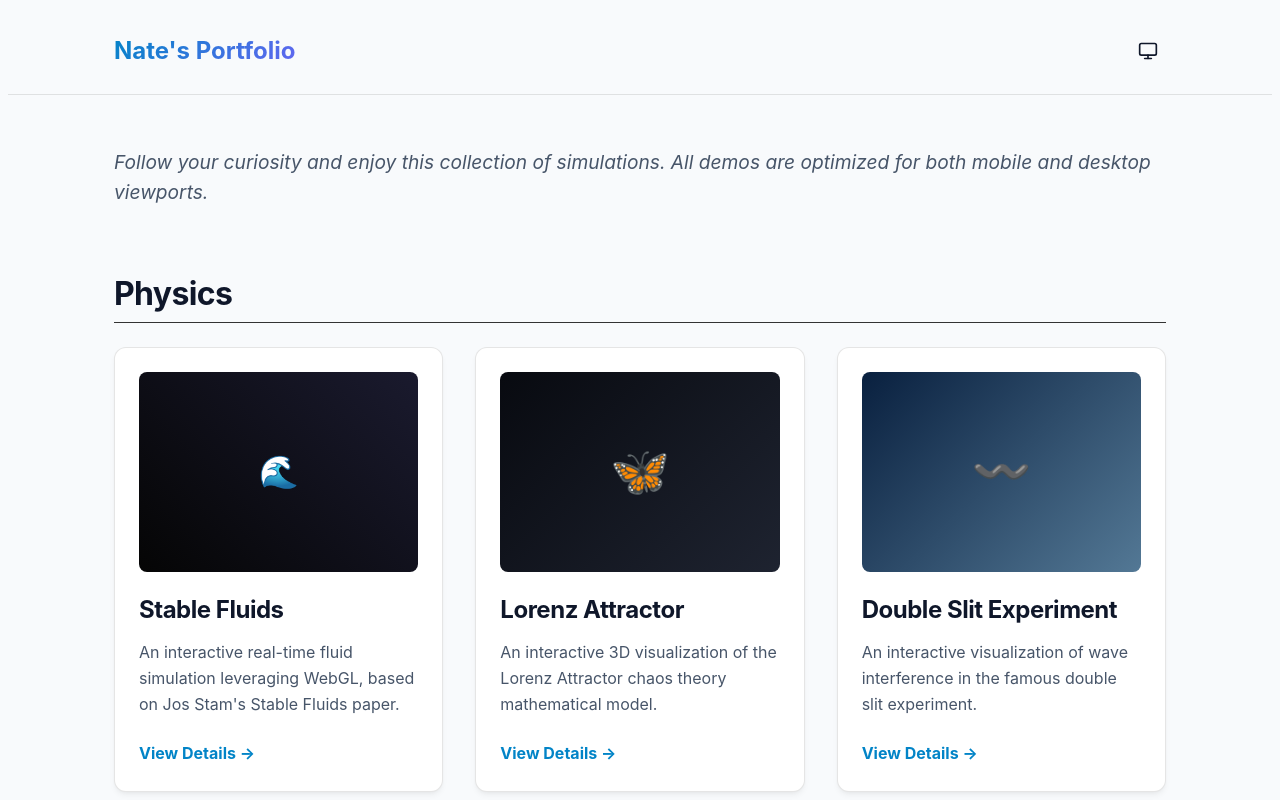
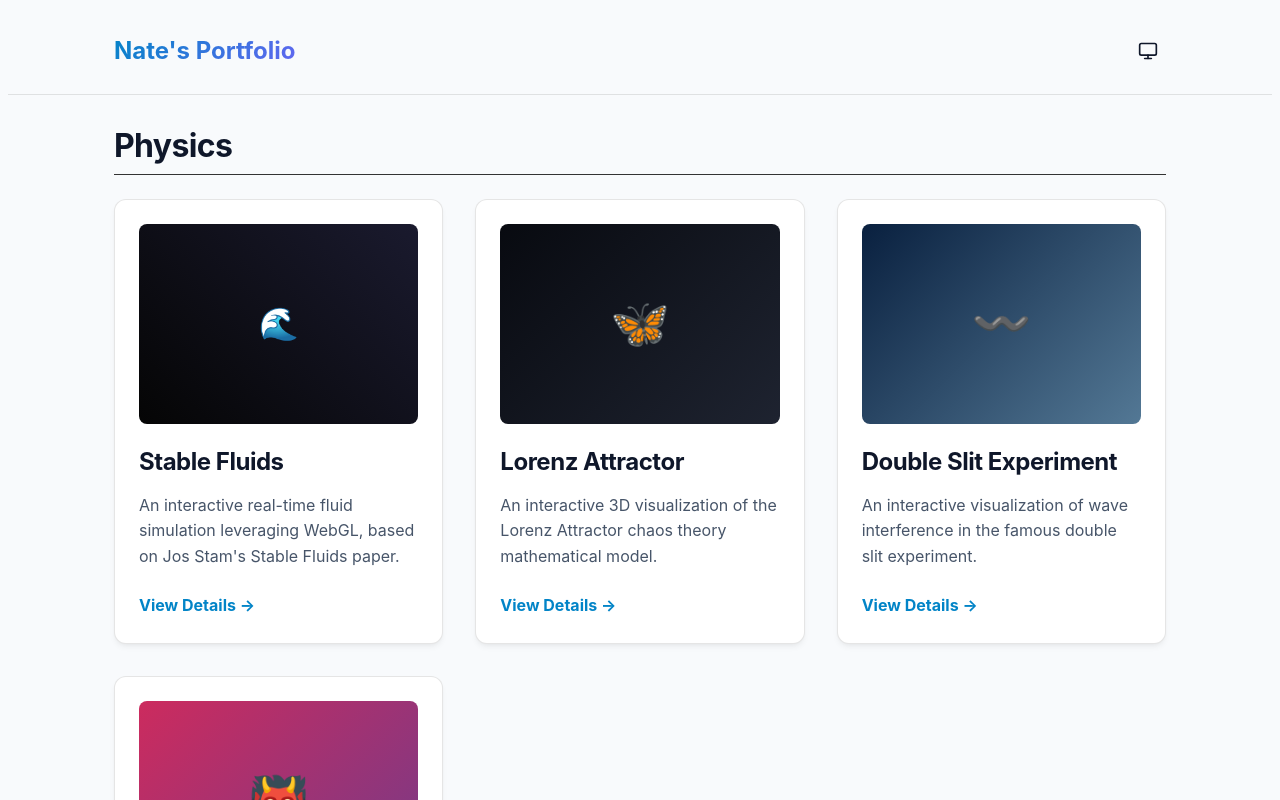
Before and after one commit to nshiff/nate-portfolio, a React (Vite) app: page / in a window 1280 px wide. Shown: the top 800 px of the page. Built offline with nearby package versions, Linux system fonts and the light colour scheme.

Commit message:
hiding 'hero' section

```diff
--- a/src/pages/Home.tsx
+++ b/src/pages/Home.tsx
@@ -5,13 +5,13 @@ export function Home() {
     <main style={{ flex: 1 }}>
 
       {/* Hero Section */}
-      <section id="hero" style={{ paddingBottom: '1rem' }}>
+      {/* <section id="hero" style={{ paddingBottom: '1rem' }}>
         <div className="container">
           <p style={{ fontSize: '1.2rem', color: 'var(--text-secondary)', fontStyle: 'italic' }}>
             Follow your curiosity and enjoy this collection of simulations. All demos are optimized for both mobile and desktop viewports.
           </p>
         </div>
-      </section>
+      </section> */}
 
       {/* Projects Section */}
       <section id="projects" style={{ paddingTop: '0' }}>
```
